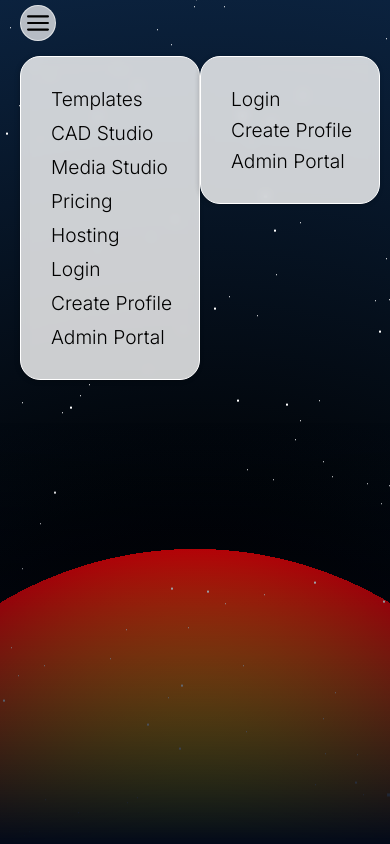
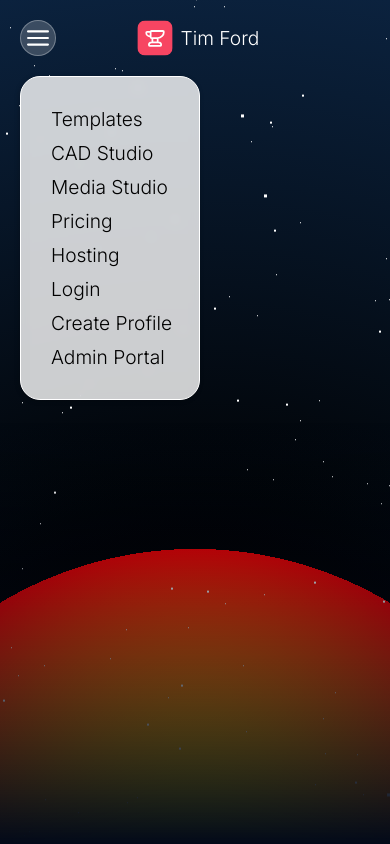
Before and after one commit to Charles-investment-group/TimFord, a SvelteKit app: page / in a window 390 px wide. Both pictures are taken after a click on the button 38 px from the left and 23 px from the top of the page. Shown: the top 844 px of the page. Built offline with nearby package versions, Linux system fonts and the light colour scheme.

Commit message:
fixed issue where once a button was clicked it would persist a menu regardless of media query

```diff
--- a/src/routes/Header.svelte
+++ b/src/routes/Header.svelte
@@ -1,4 +1,13 @@
 <script>
+let menuOpen = $state(false);
+function menuToggle() {
+menuOpen = !menuOpen;
+}
+
+let loginOpen = $state(false);
+function loginToggle() {
+loginOpen = !loginOpen;
+}
 
 
 </script>
@@ -7,7 +16,7 @@
 <div class="main_content">
 <div class="logo_container">
 <div class="menu_container">
-<button class="menu_button"><svg width="1.5rem" height="1.5rem" viewBox="0 0 24 24" fill="none" xmlns="http://www.w3.org/2000/svg">
+<button type="button" class="menu_button" onclick={menuToggle}><svg width="1.5rem" height="1.5rem" viewBox="0 0 24 24" fill="none" xmlns="http://www.w3.org/2000/svg">
  <path d="M3 12H21M3 6H21M3 18H21" stroke="currentColor" stroke-width="2" stroke-linecap="round" stroke-linejoin="round"/>
  </svg>
  </button>
@@ -33,11 +42,29 @@
 </div>
 
 <div class="header_links_container">
-<a href="#">Templates</a>
-<a href="#">CAD Studio</a>
-<a href="#">Media Studio</a>
-<a href="#">Pricing</a>
-<a href="#">Hosting</a>
+<a class="header_link" href="#">Templates</a>
+<a class="header_link" href="#">CAD Studio</a>
+<a class="header_link" href="#">Media Studio</a>
+<a class="header_link" href="#">Pricing</a>
+<a class="header_link" href="#">Hosting</a>
+<div class="logo_middle">
+<svg xmlns="http://www.w3.org/2000/svg" xmlns:xlink="http://www.w3.org/1999/xlink" width="2rem" height="2rem" viewBox="0 0 512 512">
+  <defs>
+    <clipPath id="canvas-clip">
+      <rect width="512" height="512" rx="112" ry="112"/>
+    </clipPath>
+  </defs>
+  <rect width="512" height="512" rx="112" ry="112" fill="#F74562"  clip-path="url(#canvas-clip)"/>
+  <g clip-path="url(#canvas-clip)">
+    <g transform="rotate(0, 256, 256)">
+
+      <g transform="translate(103 103) scale(12.791666666666666 12.791666666666666) translate(0 0)"><path fill="none" stroke="#FFFFFF" stroke-linecap="round" stroke-linejoin="round" stroke-width="2" d="M7 10H6a4 4 0 0 1-4-4a1 1 0 0 1 1-1h4m0 0a1 1 0 0 1 1-1h13a1 1 0 0 1 1 1a7 7 0 0 1-7 7H8a1 1 0 0 1-1-1zm2 7v5m6-5v5M5 20a3 3 0 0 1 3-3h8a3 3 0 0 1 3 3a1 1 0 0 1-1 1H6a1 1 0 0 1-1-1"/></g>
+    </g>
+  </g>
+</svg>
+<span class="logo_name">Tim Ford</span>
+</div>
+
 </div>
 
 <div class="login_container">
@@ -48,12 +75,12 @@
  <span class="">Admin Portal</span>
 </a>
 <a href="#" class="login_link">Login</a>
-<button class="login_button">Login</button>
+<button type="button" onclick={loginToggle} class="login_button">Login</button>
 <a href="#" class="create_profile_button">Create Profile</a>
 </div>
 </div>
 <div class="open_menu_containers">
-<div class="open_menu">
+<div style:display={menuOpen ? 'flex' : 'none'} class="open_menu" >
 <a href="#">Templates</a>
 <a href="#">CAD Studio</a>
 <a href="#">Media Studio</a>
@@ -64,7 +91,7 @@
 <a href="#">Admin Portal</a>
 
 </div>
-<div class="open_login">
+<div class:open={loginOpen} class="open_login">
 <a href="#">Login</a>
 <a href="#">Create Profile</a>
 <a href="#">Admin Portal</a>
@@ -94,6 +121,7 @@ color: #000000;
     box-sizing: border-box;
 }
 
+
 header, .main_content, .open_menu_containers {
 align-self: stretch;
 }
@@ -119,22 +147,19 @@ flex-wrap: nowrap;
 align-items: center;
 justify-content: space-between;
 padding: 0px;
-background-color: transparent;
-padding: 5px 20px;
-margin-bottom: 10px;
+background-color: rgba(10,22,40,0);
+backdrop-filter: blur(0px);
+padding: 20px;
+margin-bottom: 0px;
 gap: 20px;
 }
 
 .main_content:hover {
-background-color: rgba(255,255,255,1);
+background-color: rgba(255,255,255,0);
 }
 
 .main_content * {
 color: white;
-}
-
-.main_content:hover *:not(.menu_button) {
-color: black;
 }
 
 .main_content > * {
@@ -150,7 +175,7 @@ padding: 0px 20px;
 }
 
 .open_menu {
-display: flex;
+display: none;
 flex-direction: column;
 flex-wrap: nowrap;
 align-items: flex-start;
@@ -166,8 +191,12 @@ gap: 10px;
 width: 180px;
 }
 
+.open_menu.open {
+display: flex;
+}
+
 .open_login {
-display: flex;
+display: none;
 flex-direction: column;
 flex-wrap: nowrap;
 align-items: flex-start;
@@ -184,7 +213,14 @@ box-shadow: -1px 1px 5px rgba(0,0,0,0.2);
 margin: 0px;
 gap: 7px;
 width: 180px;
+position: absolute;
+right: 20px;
 }
+
+.open_login.open {
+display: flex;
+}
+
 
 .login_button {
 display: none;
@@ -203,11 +239,12 @@ display: flex;
 align-items: center;
 justify-content: center;
 display: none;
-border: 1px solid rgba(255,255,255,0.6);
+border: 1px solid rgba(255,255,255,0.3);
 border-radius: 100px;
 padding: 5px;
-background: rgba(255,255,255,0.7);
+background: rgba(255,255,255,0.2);
 cursor: pointer;
+backdrop-filter: blur(10px);
 }
 
 .logo_container {
@@ -219,13 +256,22 @@ gap: 0px;
 background-color: transparent;
 }
 
-.logo {
+.logo, .logo_middle {
 display: flex;
 align-items: center;
 justify-content: center;
 gap: 10px;
 background-color: transparent;
 }
+
+.logo_middle {
+display: none;
+align-items: center;
+justify-content: center;
+gap: 10px;
+background-color: transparent;
+}
+
 
 .logo_name, a {
 white-space: nowrap;
@@ -237,7 +283,7 @@ display: flex;
 flex-wrap: nowrap;
 align-items: center;
 justify-content: center;
-background-color: coral;
+background-color: transparent;
 gap: 20px;
 }
 
@@ -256,12 +302,17 @@ display: none;
 
 .login_button {
 display: flex;
+border: 1px solid rgba(255,255,255,0.6);
+border-radius: 100px;
+padding: 5px 20px;
+background: rgba(255,255,255,0.7);
+cursor: pointer;
 }
 
 }
 
 @media (max-width: 800px) {
-.header_links_container {
+.header_link {
 display: none;
 }
 
@@ -273,8 +324,26 @@ display: flex;
 display: none;
 }
 
+.logo_middle {
+display: flex;
+align-items: center;
+justify-content: center;
+gap: 10px;
+background-color: rgba(255,255,255,0.0);
+border: 1px solid rgba(255,255,255,0);
+padding: 1px 40px 1px 0px;
+border-radius: 100px;
+width: 100vw;
+}
+
+
 .main_content:hover {
 background-color: rgba(0,0,0,0);
+}
+
+.open_login,
+.open_login.open {
+display: none;
 }
 
 
@@ -287,6 +356,12 @@ display: none;
 .main_content:hover {
 background-color: rgba(0,0,0,0);
 }
+
+.open_login,
+.open_login.open {
+display: none;
+}
+
 
 }
 
@@ -301,6 +376,11 @@ scale: 1.1;
 background-color: rgba(0,0,0,0);
 }
 
+.open_login,
+.open_login.open {
+display: none;
+}
+
 }
 
 
```
